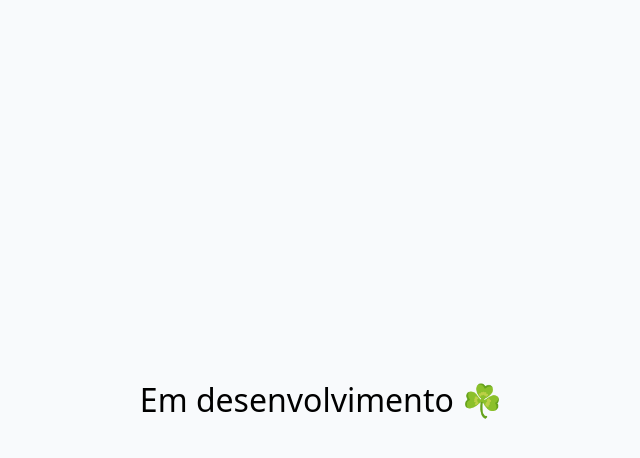
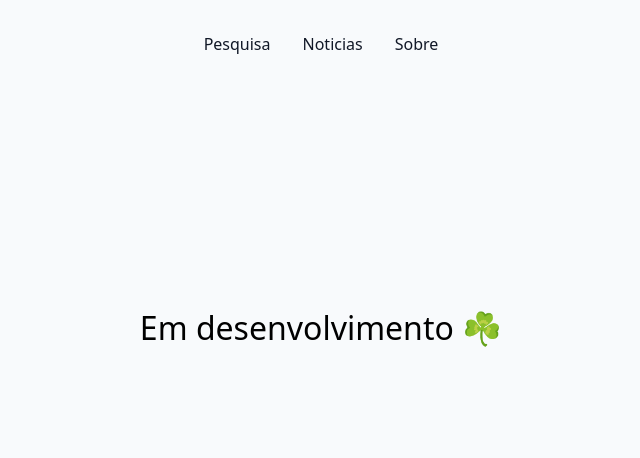
Before and after one commit to Estevamrod/FakeNews, a React (Vite) app in the folder client/: page /noticias in a window 1280 px wide. Shown: the top 458 px of the page, without its empty margins (319-959 px from the left). Built offline with nearby package versions, Linux system fonts and the light colour scheme.

Commit message:
Mudando um pouco a estrutura da page Notfound

```diff
--- a/client/src/Notfound.jsx
+++ b/client/src/Notfound.jsx
@@ -1,16 +1,20 @@
 import React from 'react';
+import Navbar from './components/Navbar';
 
 function Notfound() {
     return (
+        <div>
+            <Navbar/>
             <div style={{
                 display: 'flex',
                 justifyContent: 'center',
                 flexDirection: 'column',
                 alignItems: 'center',
-            height: '100vh',
+                height: '60vh',
                 fontSize: '2rem'
             }}>
                 Em desenvolvimento ☘️
+            </div>
         </div>
     );
 }
```
Lines whose indentation alone changed are shown as unchanged.
